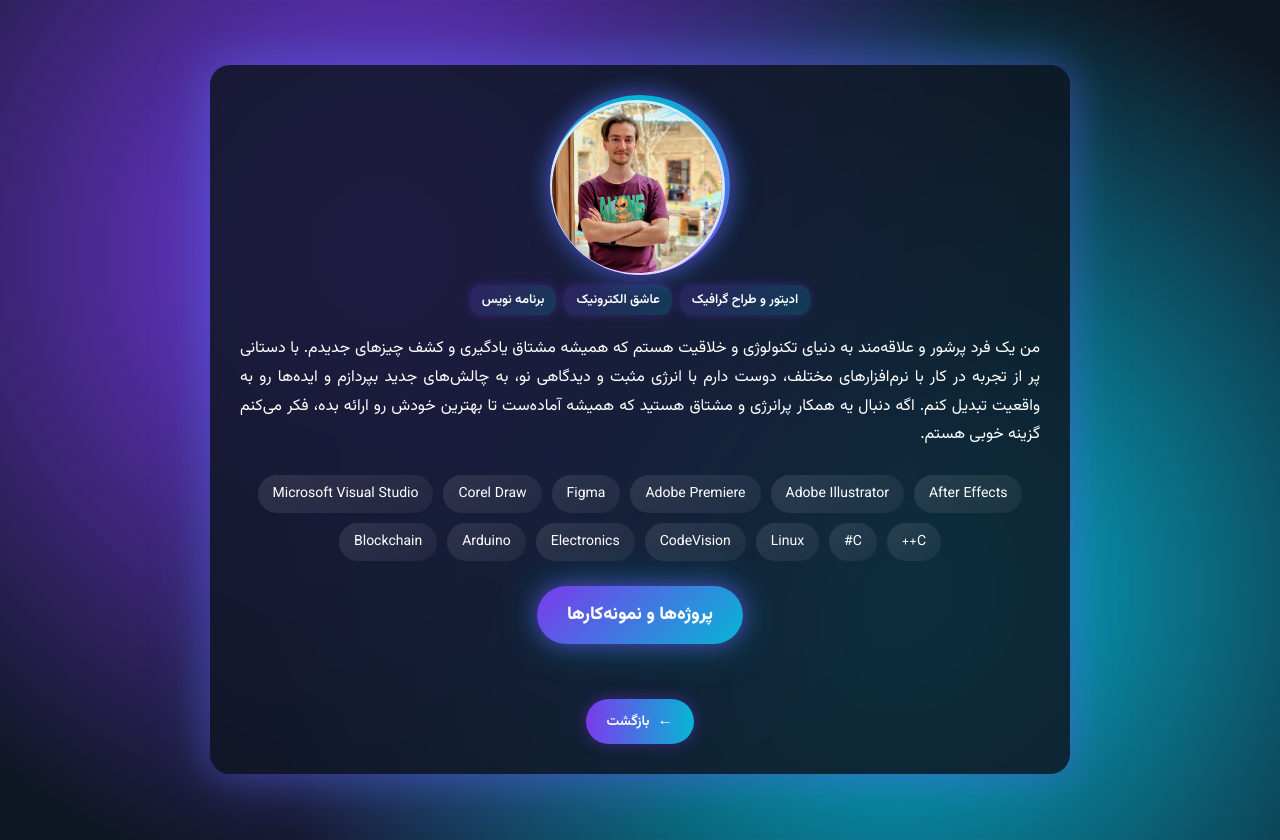
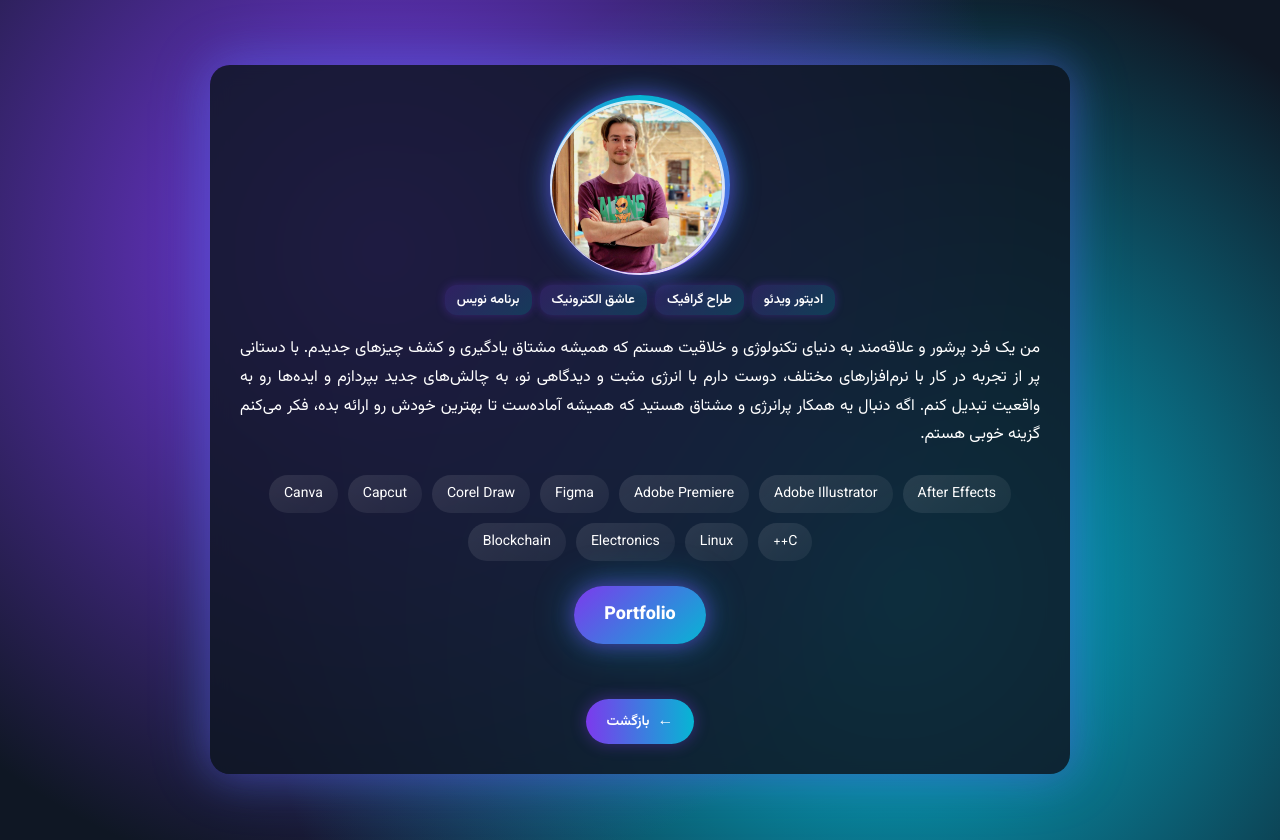
Before and after one commit to Mohammad-Taherkhani/Introduction, a plain HTML site: page about.html in a window 1280 px wide. Drawn offline with Linux system fonts and the light colour scheme.

Commit message:
Update about.html

```diff
--- a/about.html
+++ b/about.html
@@ -177,7 +177,8 @@
     </div>
 
     <div class="highlight-skills">
-      <div class="highlight-skill">ادیتور و طراح گرافیک</div>
+      <div class="highlight-skill">ادیتور ویدئو</div>
+      <div class="highlight-skill">طراح گرافیک</div>
       <div class="highlight-skill">عاشق الکترونیک</div>
       <div class="highlight-skill">برنامه نویس</div>
     </div>
@@ -195,19 +196,17 @@
         <div class="skill">Adobe Premiere</div>
         <div class="skill">Figma</div>
         <div class="skill">Corel Draw</div>
-        <div class="skill">Microsoft Visual Studio</div>
+        <div class="skill">Capcut</div>
+        <div class="skill">Canva</div>
         <div class="skill">C++</div>
-        <div class="skill">C#</div>
         <div class="skill">Linux</div>
-        <div class="skill">CodeVision</div>
         <div class="skill">Electronics</div>
-        <div class="skill">Arduino</div>
         <div class="skill">Blockchain</div>
       </div>
     </div>
 
     <div class="portfolio">
-      <a href="portfolio.html" target="_blank">پروژه‌ها و نمونه‌کارها</a>
+      <a href="portfolio.html" target="_blank">Portfolio</a>
     </div>
 
     <a href="index.html" class="back-btn">بازگشت</a>
```
